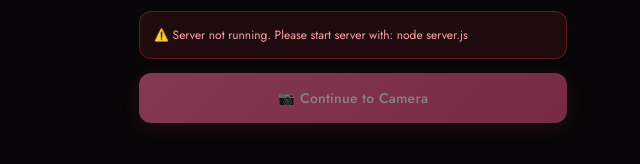
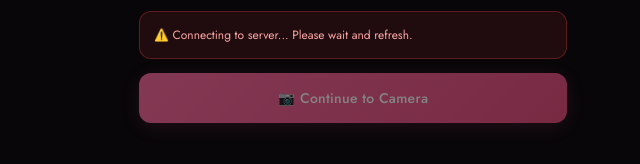
Before and after one commit to photofind-pradeep/photofind-pro, a website: page index.html in a window 1280 px wide. Shown: the part 290-454 px from the top of the page, 287-927 px from the left. Drawn offline with Linux system fonts and the light colour scheme; no server answers; a web font is replaced by a local one.

Commit message:
Update index.html

```diff
--- a/index.html
+++ b/index.html
@@ -378,7 +378,7 @@ async function checkServer() {
   } catch (e) {
     document.getElementById('statusDot').className = 'status-dot offline';
     document.getElementById('statusText').textContent = 'Server Offline';
-    showError('Server not running. Please start server with: node server.js');
+    showError('Connecting to server... Please wait and refresh.');
   }
 }
 
```
